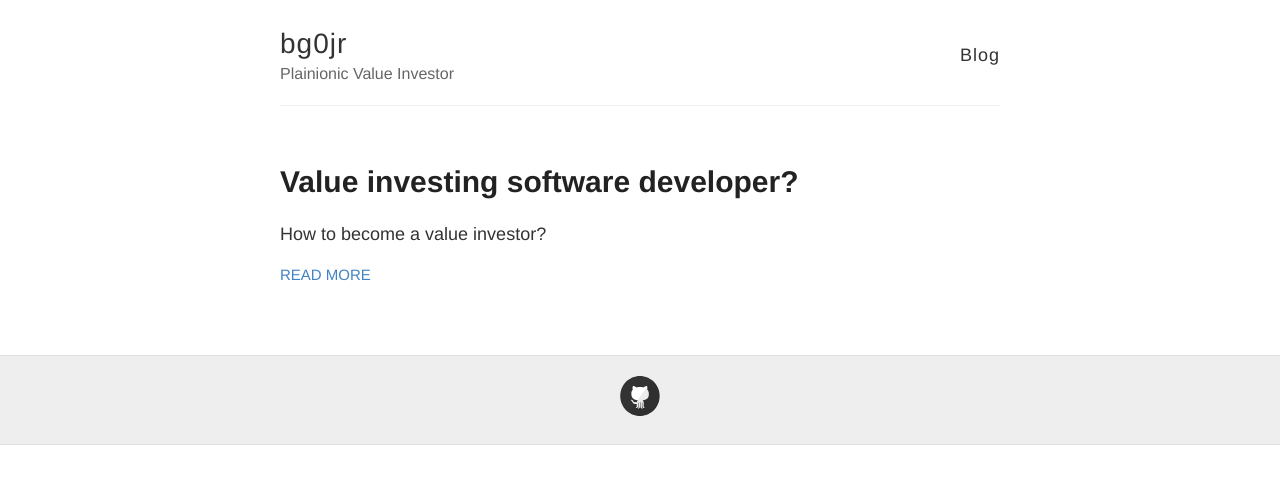
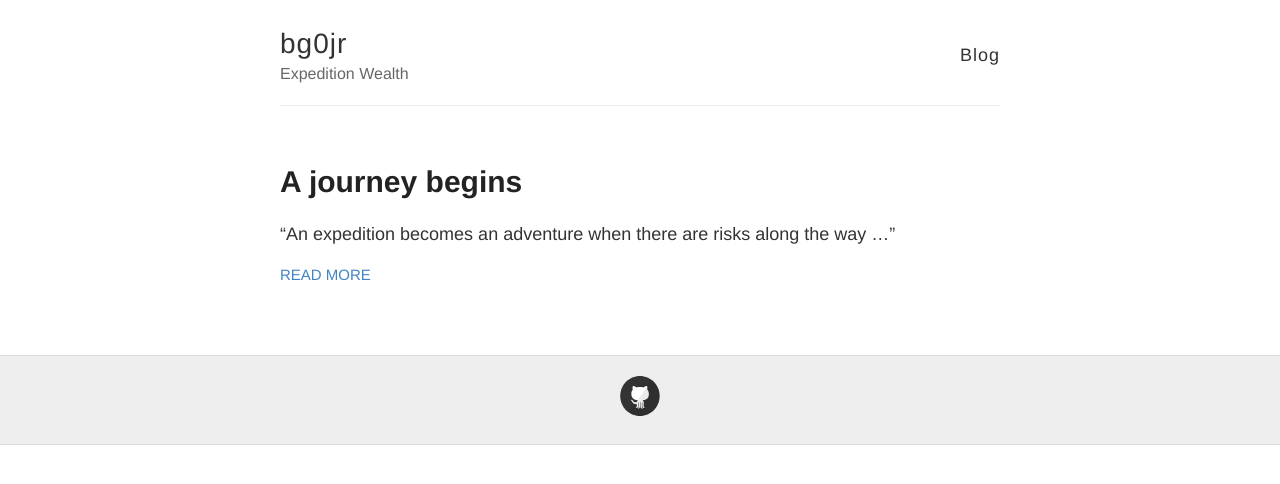
Before and after one commit to bg0jr/bg0jr.github.io, a Jekyll site: the page built from index.html, in a window 1280 px wide. Shown: the top 484 px of the page. Built offline with Jekyll 4.4.1, drawn with Linux system fonts in a browser that asks for light colours; Markdown is read by kramdown in place of the engine named in the settings; part of the change alters nothing that is shown.

Commit message:
new posts

```diff
--- a/_config.yml
+++ b/_config.yml
@@ -6,7 +6,7 @@
 name: bg0jr
 
 # Short bio or description (displayed in the header)
-description: Plainionic Value Investor
+description: Expedition Wealth
 
 # URL of your avatar or profile pic (you could use your GitHub profile pic)
 #avatar: https://raw.githubusercontent.com/barryclark/jekyll-now/master/images/jekyll-logo.png
--- a/_posts/2017-06-06-Welcome.md
+++ /dev/null
@@ -1,23 +0,0 @@
----
-layout: post
-title: Value investing software developer?
----
-
-How to become a value investor?
-
-I don't know ... let's try to find it out.
-
-Approximately 2 years back i discovered [BuffetBooks.com](http://buffettsbooks.com/). It is really a great introduction into investing
-and especially value investing.
-
-I watched all the videos, bought and red the two books and was highly motivated to turn the ideas presented into reality.
-
-Being a software developer for quite some years I - of course - started [RaynMaker](https://github.com/bg0jr/RaynMaker) ;-)
-
-Unfortunately I then got fully occupied by other activities that I didn't achieved much since than ...
-
-
-... but now I am back !! :)
-
-
-... so let me share my thoughts on value investing as a software developer ;-)
--- /dev/null
+++ b/_posts/2017-06-17-A-journey.md
@@ -0,0 +1,12 @@
+---
+layout: post
+title: A journey begins
+---
+
+"An expedition becomes an adventure when there are risks along the way ..."
+
+It is time for antoher expedition - my expedition to uncover the misteries of finance and wealth.
+
+Equipped with only basic knowledge about the territory in front of me and the strong will to explore the unknown I am ready to take off.
+
+Follow me on a journey through the jungle of business and the investment.
```
Also changed, not shown: 2 other files.
